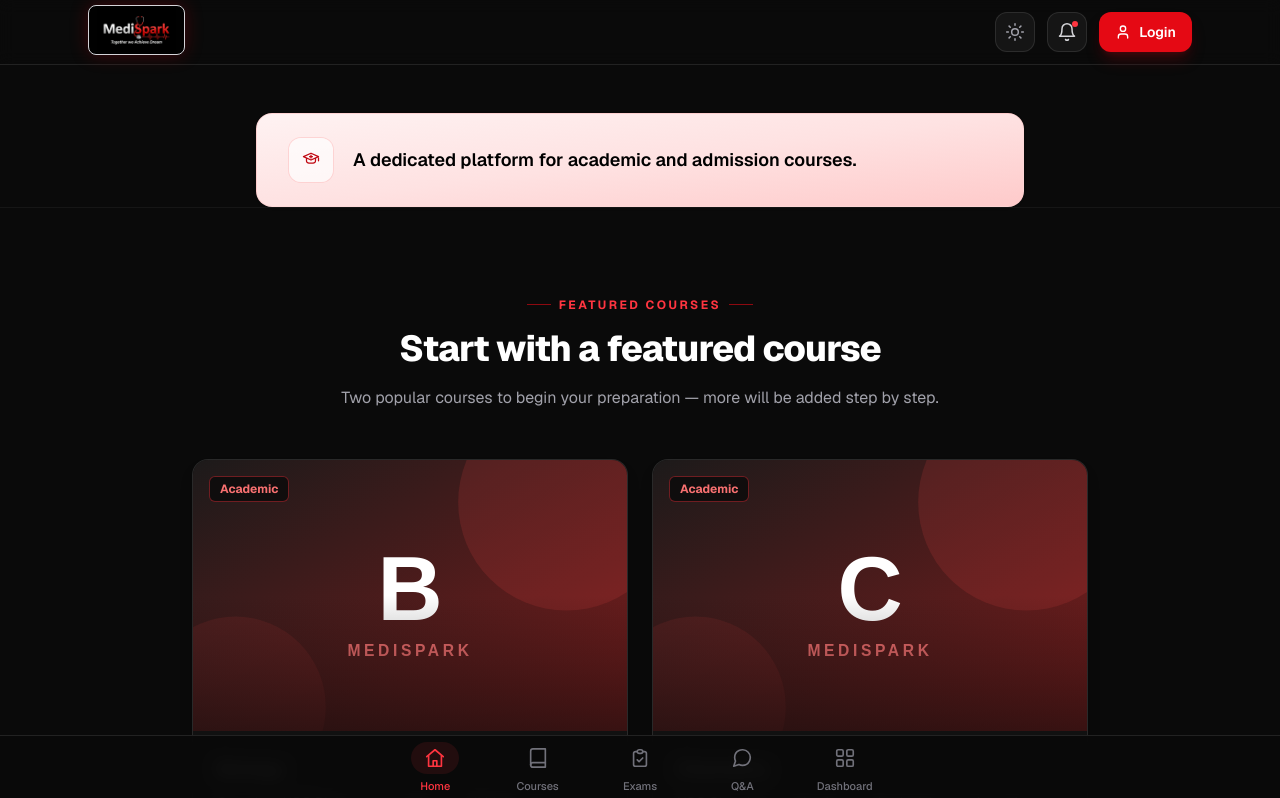
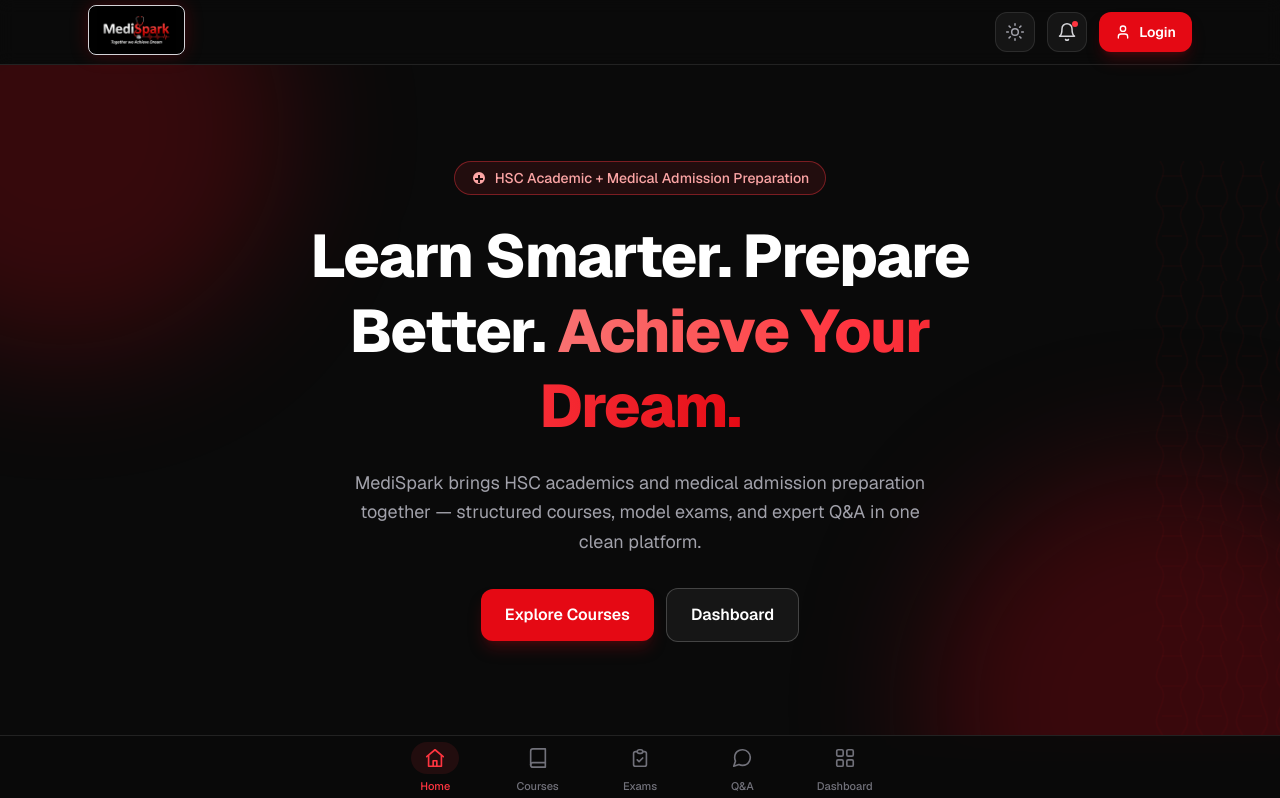
Before and after one commit to eduall2005pass/clinic, a Next.js app: page / in a window 1280 px wide. Shown: the top 798 px of the page. Built offline with nearby package versions, Linux system fonts and the light colour scheme.

Commit message:
Revert "feat: redesign home banner with light red premium style"
This reverts commit 1451a6dd99b62f45a589540987f9bd8cc6267073.

```diff
--- a/src/components/home/Hero.tsx
+++ b/src/components/home/Hero.tsx
@@ -1,27 +1,50 @@
+import Link from "next/link";
+
 export default function Hero() {
   return (
-    <section className="px-4 pt-8 sm:px-6 sm:pt-12">
-      <div className="animate-fade-up relative mx-auto flex max-w-3xl items-center gap-4 overflow-hidden rounded-2xl border border-primary-200/60 bg-gradient-to-br from-primary-50 via-primary-100 to-primary-200 px-5 py-5 shadow-sm sm:gap-5 sm:px-8 sm:py-6">
-        <div className="flex h-10 w-10 shrink-0 items-center justify-center rounded-xl bg-white/70 ring-1 ring-primary-200/70 sm:h-11 sm:w-11">
-          <svg
-            className="h-4 w-4 text-primary-700 sm:h-[1.125rem] sm:w-[1.125rem]"
-            viewBox="0 0 24 24"
-            fill="none"
-            stroke="currentColor"
-            strokeWidth="1.7"
-            strokeLinecap="round"
-            strokeLinejoin="round"
-            aria-hidden="true"
-          >
-            <path d="M12 3 2 7.5 12 12l10-4.5L12 3Z" />
-            <path d="M6 9.8v3.4c0 1.6 2.7 3 6 3s6-1.4 6-3V9.8" />
-            <path d="M22 9.3V13" />
-            <path d="M12 5.6v3.8M10.1 7.5h3.8" />
-          </svg>
+    <section className="relative overflow-hidden bg-dark-950">
+      <div className="pointer-events-none absolute -left-40 -top-40 h-[28rem] w-[28rem] rounded-full bg-primary-600/20 blur-3xl" />
+      <div className="pointer-events-none absolute -bottom-48 -right-32 h-[30rem] w-[30rem] rounded-full bg-primary-900/40 blur-3xl" />
+      <div className="pointer-events-none absolute right-0 top-24 hidden h-full w-32 opacity-60 lg:block bg-dna" />
+
+      <div className="relative mx-auto max-w-3xl px-4 pb-20 pt-16 text-center sm:px-6 sm:pb-28 sm:pt-24">
+        <div className="animate-fade-up">
+          <span className="inline-flex items-center gap-2 rounded-full border border-primary-500/40 bg-primary-500/10 px-4 py-1.5 text-sm font-medium text-primary-300">
+            <svg
+              className="h-4 w-4"
+              viewBox="0 0 24 24"
+              fill="currentColor"
+            >
+              <path d="M12 3a9 9 0 100 18 9 9 0 000-18zm-1.5 4.5h3V12h4.5v3h-4.5v4.5h-3V15h-4.5v-3h4.5V7.5z" />
+            </svg>
+            HSC Academic + Medical Admission Preparation
+          </span>
+          <h1 className="mt-6 text-4xl font-extrabold leading-tight tracking-tight text-heading sm:text-5xl xl:text-6xl">
+            Learn Smarter. Prepare Better.{" "}
+            <span className="bg-gradient-to-r from-primary-400 via-primary-500 to-primary-600 bg-clip-text text-transparent">
+              Achieve Your Dream.
+            </span>
+          </h1>
+          <p className="mx-auto mt-6 max-w-xl text-lg leading-relaxed text-neutral-400">
+            MediSpark brings HSC academics and medical admission preparation
+            together — structured courses, model exams, and expert Q&amp;A in
+            one clean platform.
+          </p>
+          <div className="mt-8 flex flex-col items-center justify-center gap-3 sm:flex-row">
+            <Link
+              href="/courses"
+              className="rounded-xl bg-primary-600 px-6 py-3.5 text-center font-semibold text-white shadow-lg shadow-primary-900/40 transition hover:bg-primary-700 active:scale-[0.98]"
+            >
+              Explore Courses
+            </Link>
+            <Link
+              href="/dashboard"
+              className="rounded-xl border border-ink/20 bg-ink/5 px-6 py-3.5 text-center font-semibold text-heading transition hover:border-primary-500/60 hover:bg-ink/10"
+            >
+              Dashboard
+            </Link>
+          </div>
         </div>
-        <p className="text-base font-semibold leading-snug text-black sm:text-lg">
-          A dedicated platform for academic and admission courses.
-        </p>
       </div>
     </section>
   );
```
